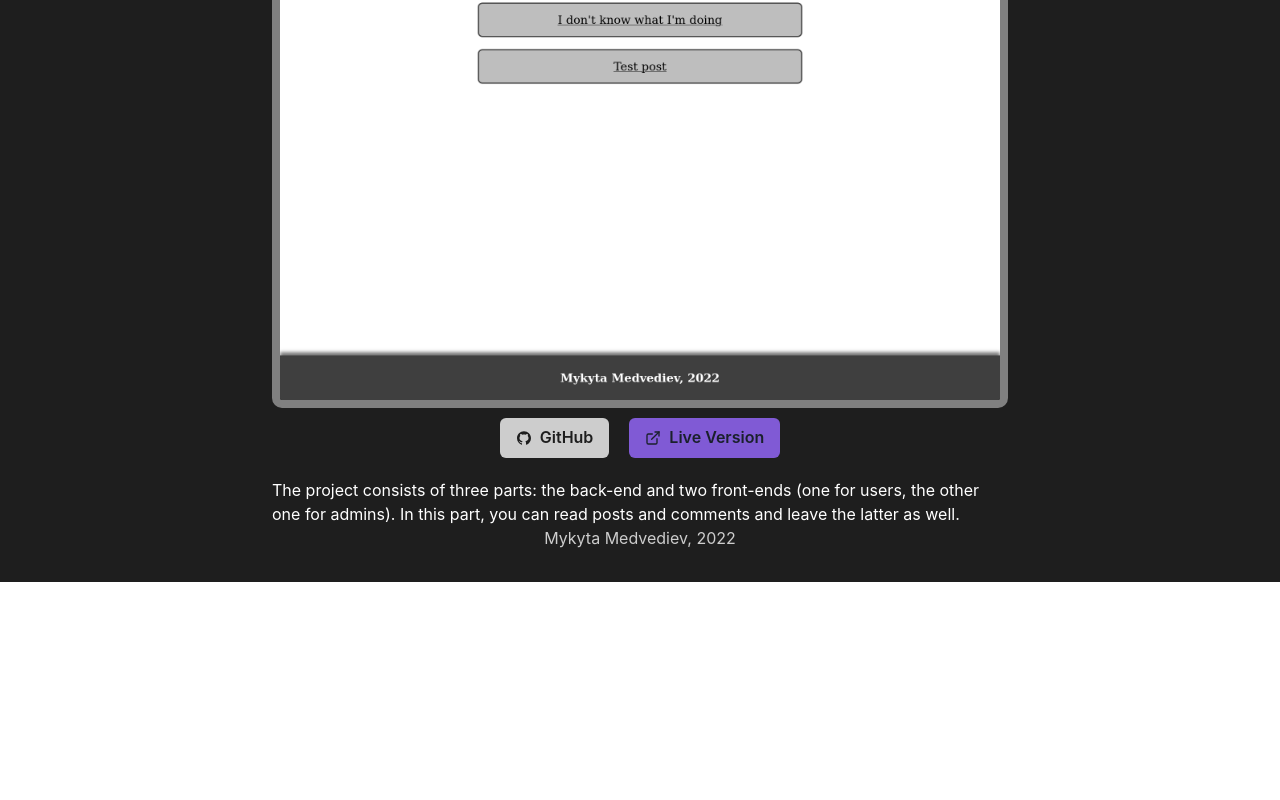
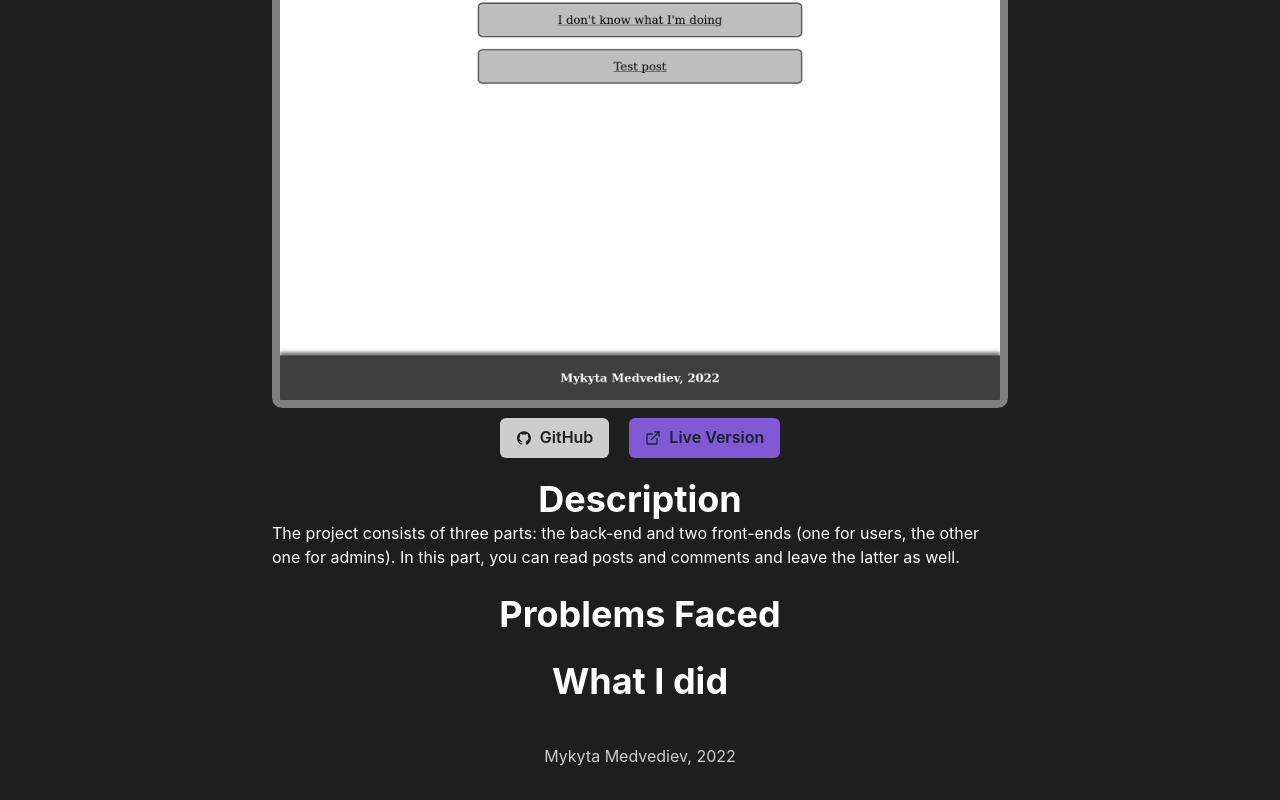
Before and after one commit to Furilon/portfolio-website, a Next.js app: page /project/blog-user-frontend in a window 1280 px wide. Shown: the part 282-1082 px from the top of the page. Before the commit the page ends 864 px from the top, so only its background shows below. Built offline with nearby package versions, Linux system fonts and the light colour scheme.

Commit message:
Added problem and solution sections

```diff
--- a/components/project.js
+++ b/components/project.js
@@ -8,9 +8,12 @@ export default function Project({
   liveLink,
   img,
   description,
+  problems,
+  solution,
 }) {
   return (
     <Flex direction="column">
+      {/* Wrapper for Image */}
       <Flex direction="column" justify="center" align="center">
         <Heading>{projectName}</Heading>
         <Image
@@ -25,6 +28,8 @@ export default function Project({
           mt="10px"
         />
       </Flex>
+
+      {/* Wrapper for buttons */}
       <Flex justify="center" align="center" gap="20px" mt="10px" mb="20px">
         <Link href={ghLink} isExternal>
           <Button
@@ -48,7 +53,18 @@ export default function Project({
           </Button>
         </Link>
       </Flex>
-      <Text>{description}</Text>
+
+      {/* Wrapper for text */}
+      <Flex direction="column" justify="center" align="center">
+        <Heading>Description</Heading>
+        <Text>{description}</Text>
+
+        <Heading mt={6}>Problems Faced</Heading>
+        <Text>{problems}</Text>
+
+        <Heading mt={6}>What I did</Heading>
+        <Text mb={10}>{solution}</Text>
+      </Flex>
     </Flex>
   );
 }
```
